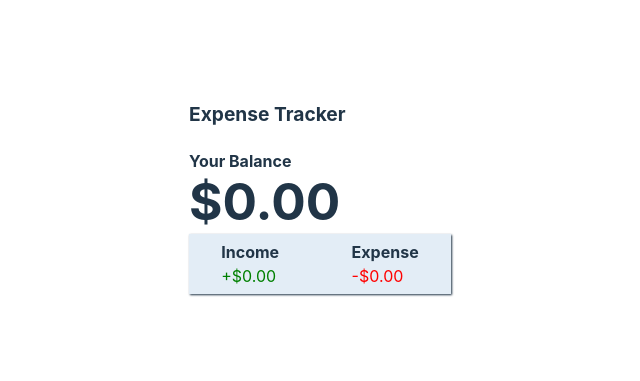
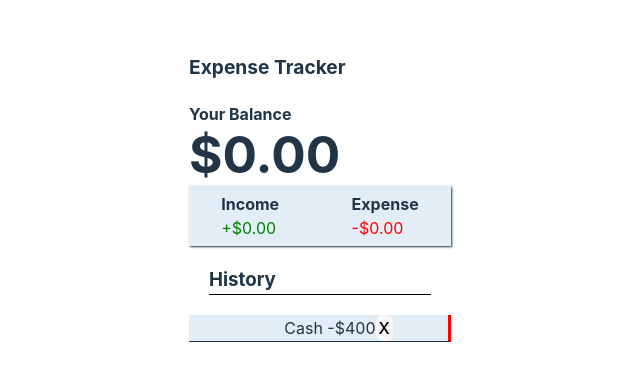
Before and after one commit to VishalKhandagale88/react-projects, a React (Vite) app in the folder money-tracker/: page / in a window 1280 px wide. Shown: the part 203-584 px from the top of the page, without its empty margins (320-960 px from the left). Built offline with nearby package versions, Linux system fonts and the light colour scheme.

Commit message:
added shadow at the bottom

```diff
--- a/money-tracker/src/App.tsx
+++ b/money-tracker/src/App.tsx
@@ -3,6 +3,7 @@ import './App.css'
 import { Balance } from './Components/Balance'
 import { Header } from './Components/Header'
 import { IncomeExpenses } from './Components/IncomeExpenses'
+import { TranscationList } from './Components/TranscationList'
 
 function App() {
 
@@ -13,6 +14,7 @@ function App() {
       <div className="container">
         <Balance/>
         <IncomeExpenses/>
+        <TranscationList/>
       </div>
     </>
   )
--- a/money-tracker/src/Components/TranscationList.tsx
+++ b/money-tracker/src/Components/TranscationList.tsx
@@ -1,12 +1,13 @@
 
-
+import "../css/TranscationListCss.css"
 export const TranscationList = () => {
   return (
     <>
         <h3>History</h3>
         <ul className="list">
             <li className="minus">
-                Cash <span>-$400</span> <button className="delete-btn">X</button>
+                Cash <span>-$400</span>
+                <button className="delete-btn">X</button>
             </li>
         </ul>
     </>
--- /dev/null
+++ b/money-tracker/src/css/TranscationListCss.css
@@ -0,0 +1,16 @@
+h3{
+    margin: 20px;
+    border-bottom: 1px solid black;
+
+}
+.list{
+    list-style: none;
+    background-color: rgb(227, 237, 246);
+    border-right: 3px solid red;
+    display: flex;
+    align-items: center;
+    box-shadow: 0.1px 1px 0px;
+}
+.delete-btn{
+    padding: 2px;
+}
```
